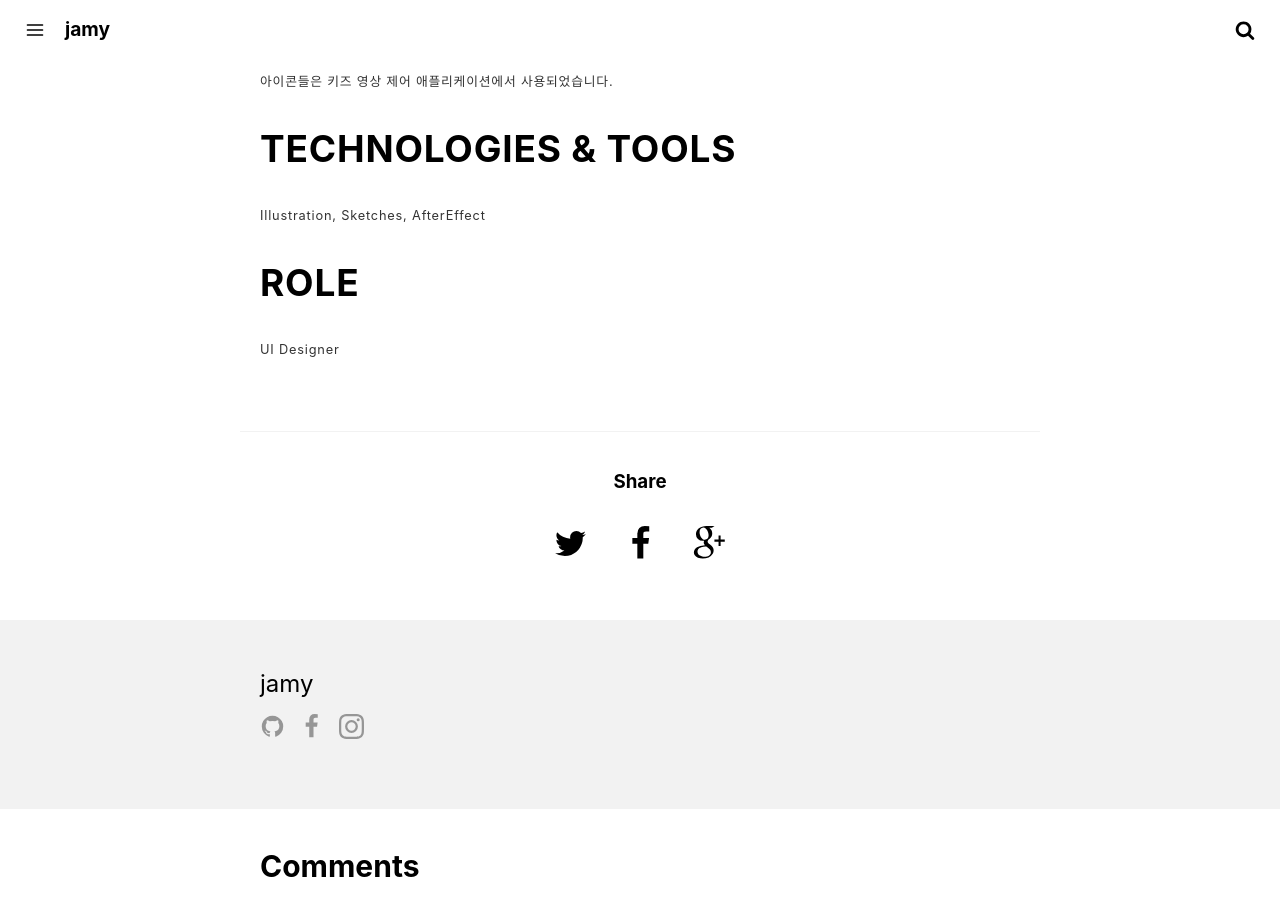
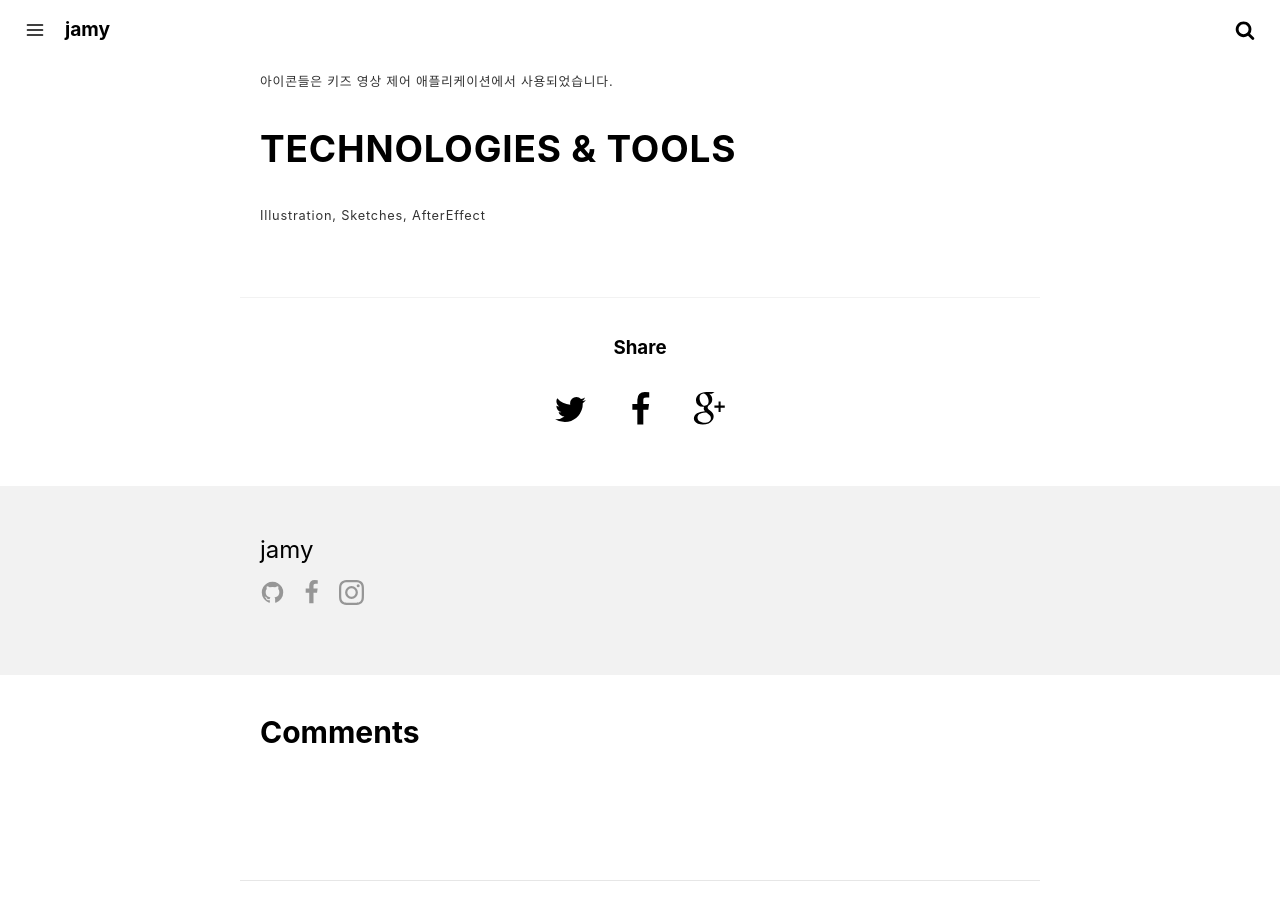
Before and after one commit to crazyjamy/crazyjamy.github.io, a Jekyll site: the page built from _posts/2020-10-02-icon_kids.md, in a window 1280 px wide and 900 px high, scrolled down 2516 px. Built offline with Jekyll 4.4.1, drawn with Linux system fonts in a browser that asks for light colours; comment, search, counter and statistics services are not loaded.

Commit message:
Update 2020-10-02-icon_kids.md

```diff
--- a/_posts/2020-10-02-icon_kids.md
+++ b/_posts/2020-10-02-icon_kids.md
@@ -24,6 +24,3 @@ introduction: Icon Design Collection for Kids' Video Control Application
 
 ## TECHNOLOGIES & TOOLS
 Illustration, Sketches, AfterEffect
-
-## ROLE
-UI Designer
```
